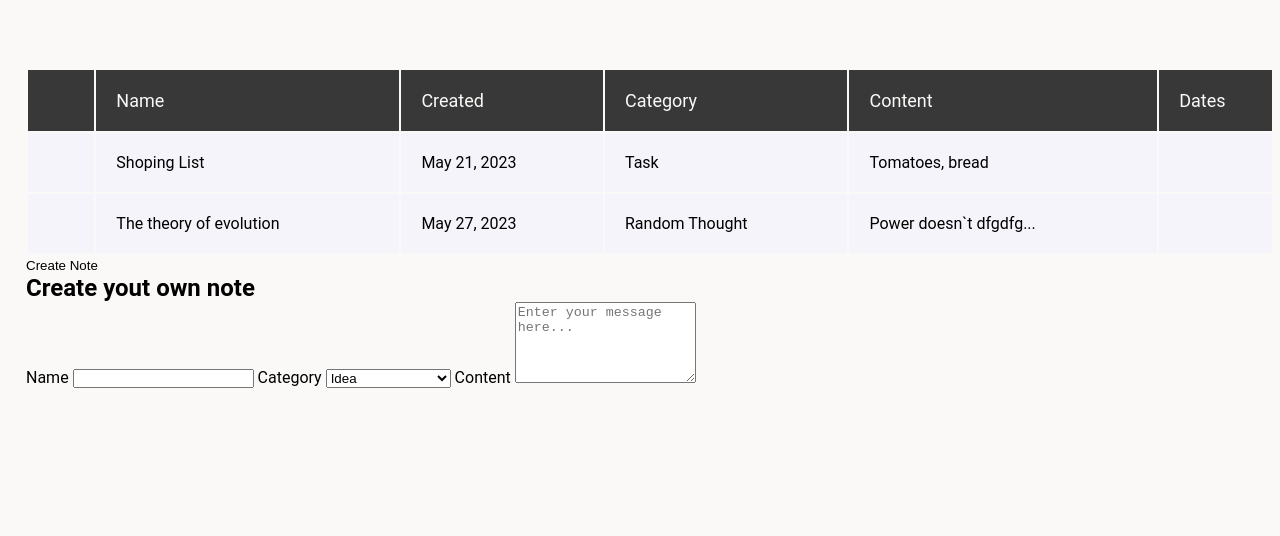
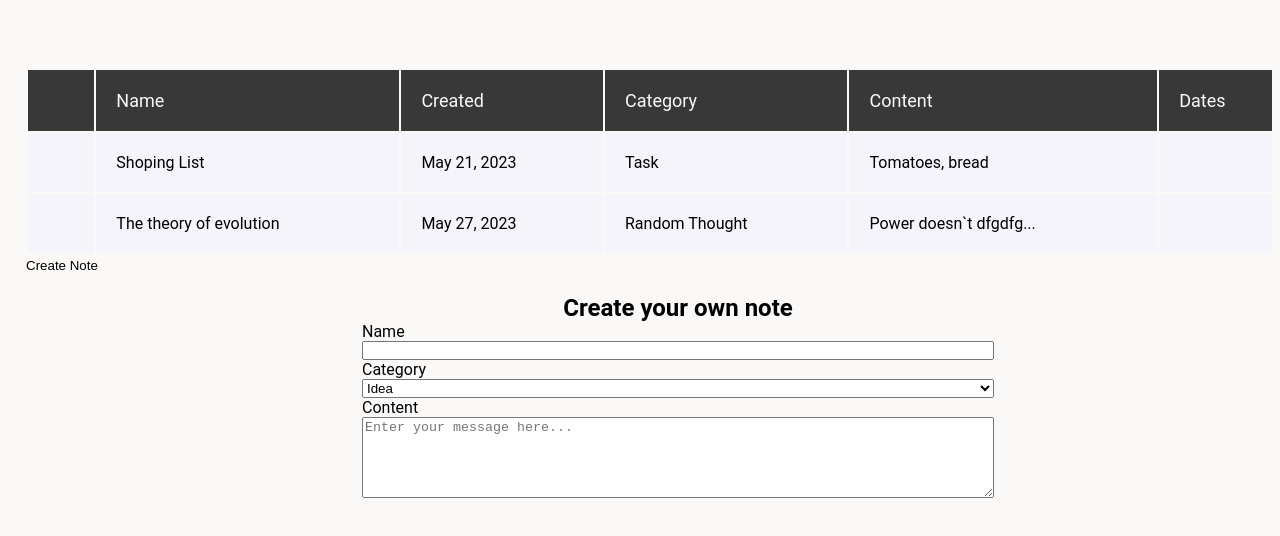
Before and after one commit to MaksimLisovoi/test-part-1, a website built with webpack: page src/template.html in a window 1280 px wide. Built offline with nearby package versions, Linux system fonts and the light colour scheme.

Commit message:
started style for form in modal

```diff
--- a/src/styles/sass/table/_table-section.scss
+++ b/src/styles/sass/table/_table-section.scss
@@ -3,6 +3,16 @@
 
   &__body {
     padding-top: 60px;
+  }
+
+  &__btn {
+  }
+
+  &__modal {
+    display: flex;
+    justify-content: center;
+    width: 100%;
+    padding: 20px;
   }
 }
 
@@ -38,3 +48,14 @@
     padding: 20px;
   }
 }
+
+.form-notes {
+  width: 50%;
+  display: flex;
+  flex-direction: column;
+  justify-content: center;
+
+  &__header {
+    text-align: center;
+  }
+}
--- a/src/template.html
+++ b/src/template.html
@@ -26,7 +26,7 @@
 
                 <div class="section-notes__modal">
                   <form class="section-notes__form form-notes">
-                    <h2>Create yout own note</h2>
+                    <h2 class="form-notes__header">Create your own note</h2>
 
                     <label for="name">Name</label>
                     <input type="text" name="name" id="name" />
```
Also changed, not shown: src/styles/sass/main.css, 1 other file.
